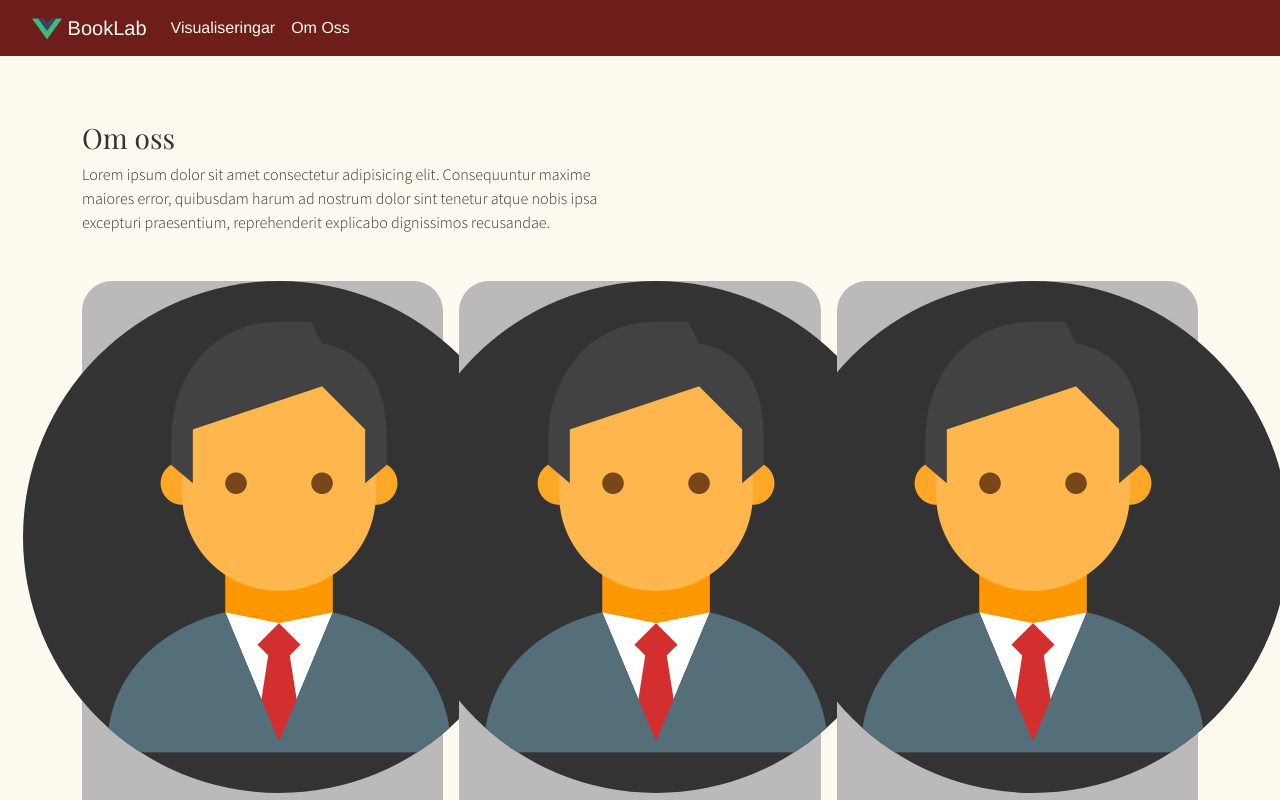
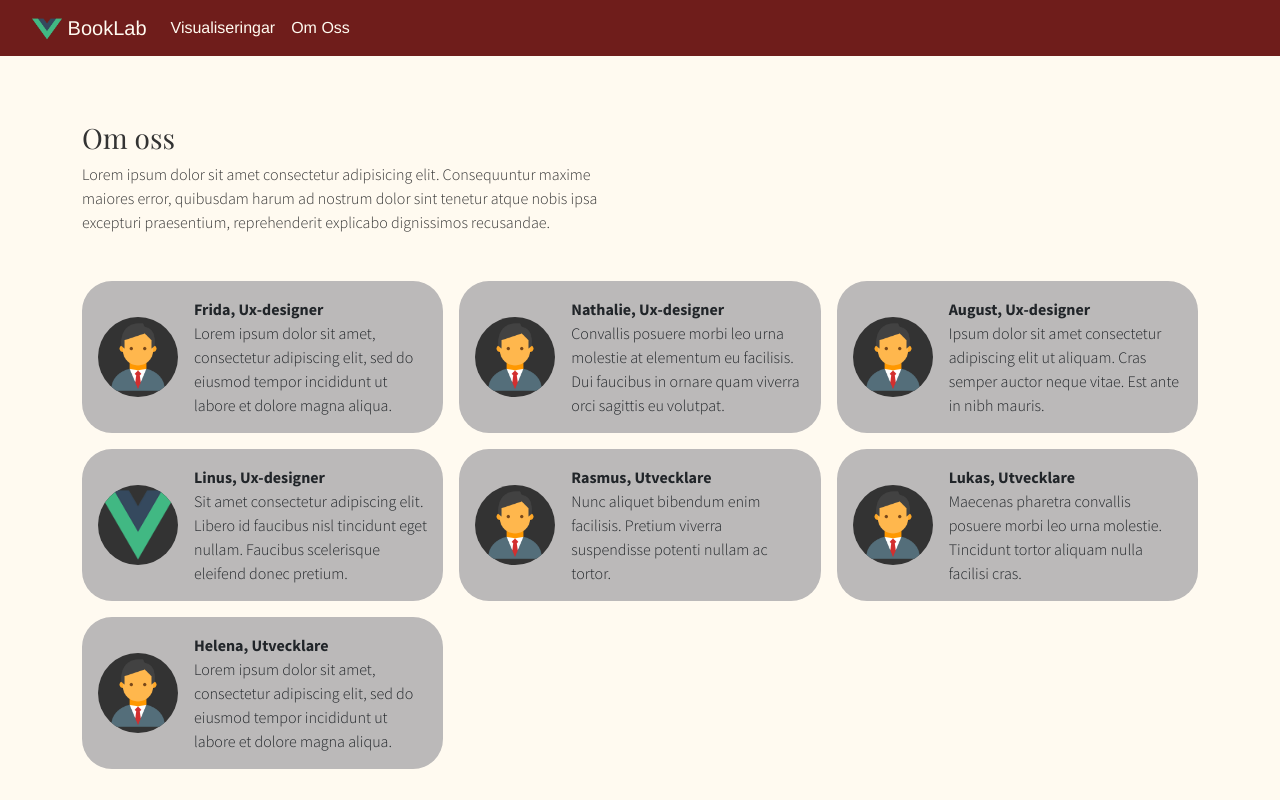
Before and after one commit to Rasber23/operation-ux, a Vue app: page /#/about in a window 1280 px wide. Shown: the top 800 px of the page. Built offline with nearby package versions, Linux system fonts and the light colour scheme.

Commit message:
<fix> width in em about

```diff
--- a/src/components/AboutCard.vue
+++ b/src/components/AboutCard.vue
@@ -32,7 +32,7 @@ export default {
 
 .image {
   margin-left: 1em;
-  height: auto;
-  width: auto;
+  height: 5em;
+  width: 5em;
 }
 </style>
```
